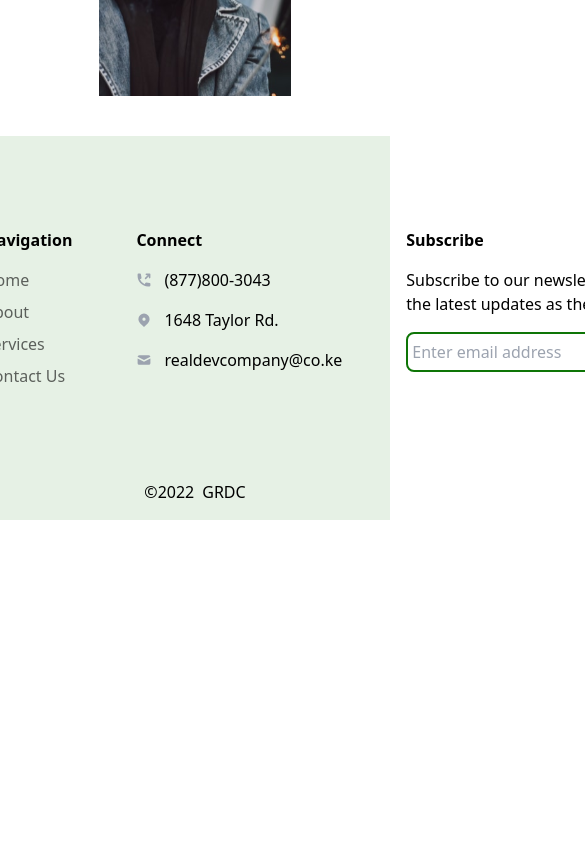
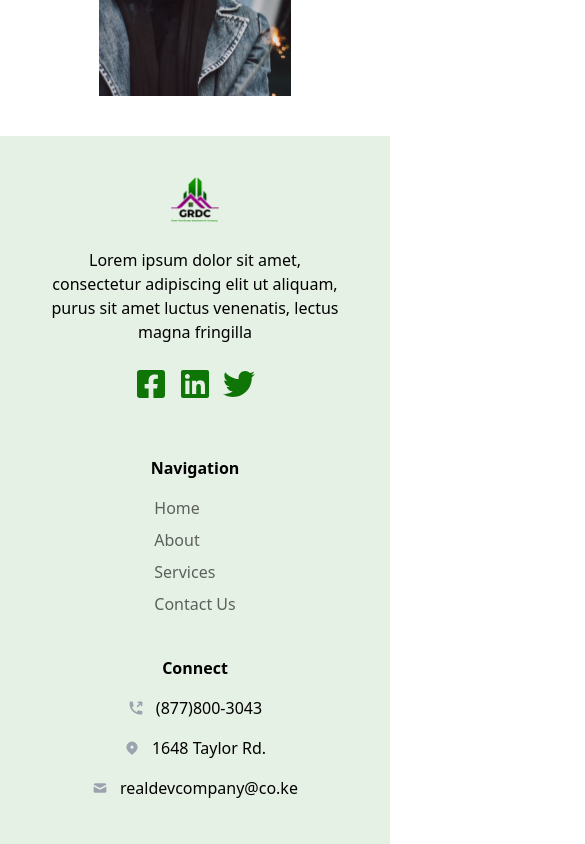
Before and after one commit to Mogakamo/GRDC-landing, a Next.js app: page / in a window 390 px wide. Shown: the part 5940-6784 px from the top of the page, 585 px wide, since content can reach past the window. Before the commit the page ends 6460 px from the top, so only its background shows below. Built offline with nearby package versions, Linux system fonts and the light colour scheme.

Commit message:
footer is responsive

```diff
--- a/components/Footer.jsx
+++ b/components/Footer.jsx
@@ -8,14 +8,14 @@ const Footer = () => {
   return (
     <div className="bg-[#0E7506] bg-opacity-10">
       <div
-        className="h-auto p-10 mx-10 items-center justify-center flex flex-row space-x-16"
+        className="h-auto p-10 mx-10 items-center justify-center md:flex md:flex-row md:space-x-16 space-y-10 md:space-y-0 grid place-items-center"
       >
         {/* About */}
-        <div className="flex flex-col space-y-6">
+        <div className="md:flex text-center flex-col space-y-6 grid place-items-center">
           <div className="h-12 w-12 relative">
             <Image src="/logo.png" layout="fill" objectFit="contain" />
           </div>
-          <p className="w-56 font-light">
+          <p className="md:w-56 font-light">
             Lorem ipsum dolor sit amet, consectetur adipiscing elit ut aliquam,
             purus sit amet luctus venenatis, lectus magna fringilla
           </p>
@@ -40,7 +40,7 @@ const Footer = () => {
             </ul>
           </div>
         </div>
-        <div className="pt-4">
+        <div className="pt-4 grid place-items-center">
           <h1 className="pb-4 font-bold">Navigation</h1>
           <ul className="space-y-2 ">
             <li className="opacity-60 hover:opacity-100 cursor-pointer">
@@ -57,9 +57,9 @@ const Footer = () => {
             </li>
           </ul>
         </div>
-        <div className="w-auto">
+        <div className="w-auto grid place-items-center text-center">
           <h1 className="pb-4 font-bold">Connect</h1>
-          <ul className="space-y-4">
+          <ul className="grid place-items-center space-y-4">
             <li className="">
               <a href="" className="space-x-3 flex items-center flex-row">
                 <HiPhoneOutgoing className="text-gray-400" />
@@ -83,7 +83,7 @@ const Footer = () => {
             </li>
           </ul>
         </div>
-        <div className="space-y-4 w-72">
+        <div className="space-y-4 w-72 grid place-items-center">
           <h1 className="font-bold">Subscribe</h1>
           <p>
             Subscribe to our newsletter and get the latest updates as they
```
